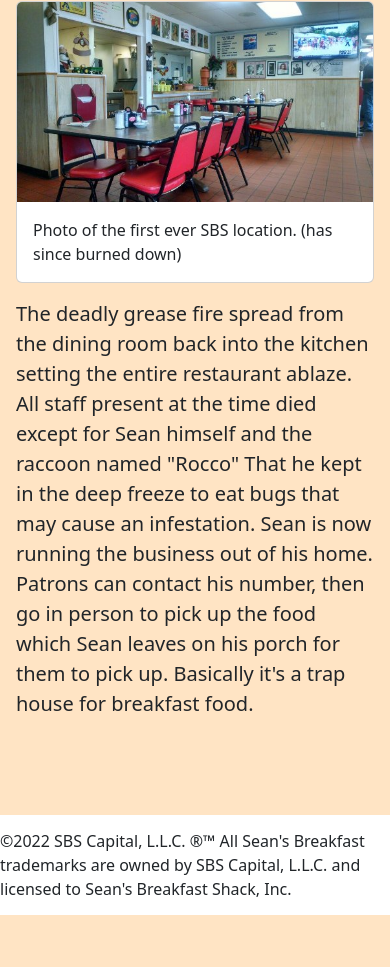
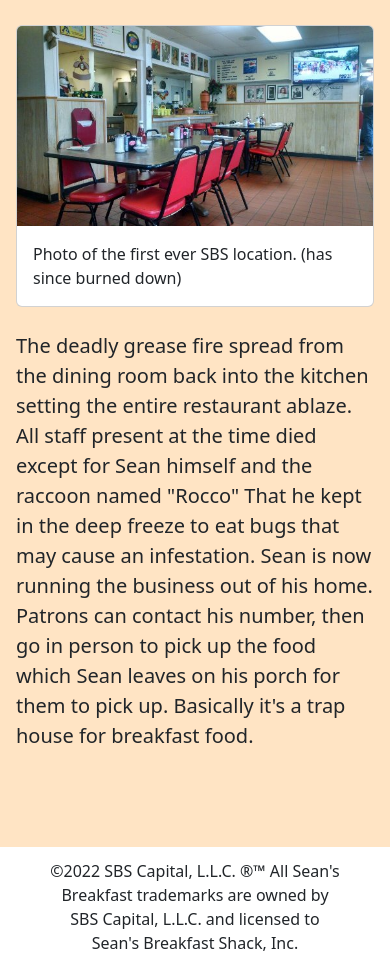
Before and after one commit to GreyLandrum/project-2, a plain HTML site: page about.html in a window 390 px wide. Shown: the part 1854-2821 px from the top of the page. Before the commit the page ends 2769 px from the top, so only its background shows below. Drawn offline with nearby package versions, Linux system fonts and the light colour scheme.

Commit message:
made more consistent with design style

```diff
--- a/about.html
+++ b/about.html
@@ -78,7 +78,7 @@
           </p>
         </div>
         <div class="col-sm px-3">
-          <div class="card">
+          <div class="card my-4">
             <img
               src="./images/diner-interior.jpeg"
               class="card-img-top"
@@ -90,7 +90,7 @@
               </p>
             </div>
           </div>
-          <p class="mt-3 fs-5">
+          <p class="mt-4 fs-5">
             The deadly grease fire spread from the dining room back into the
             kitchen setting the entire restaurant ablaze. All staff present at
             the time died except for Sean himself and the raccoon named "Rocco"
@@ -103,7 +103,7 @@
         </div>
       </div>
     </div>
-    <div class="w-100 footer">
+    <div class="w-100 footer px-5">
       ©2022 SBS Capital, L.L.C. ®™ All Sean's Breakfast trademarks are owned by
       SBS Capital, L.L.C. and licensed to Sean's Breakfast Shack, Inc.
     </div>
--- a/css/about.css
+++ b/css/about.css
@@ -40,4 +40,8 @@ body {
   .custom-hero-text {
     font-size: 3rem;
   }
+  .footer {
+    text-align: center;
+    height: 120px;
+  }
 }
```
